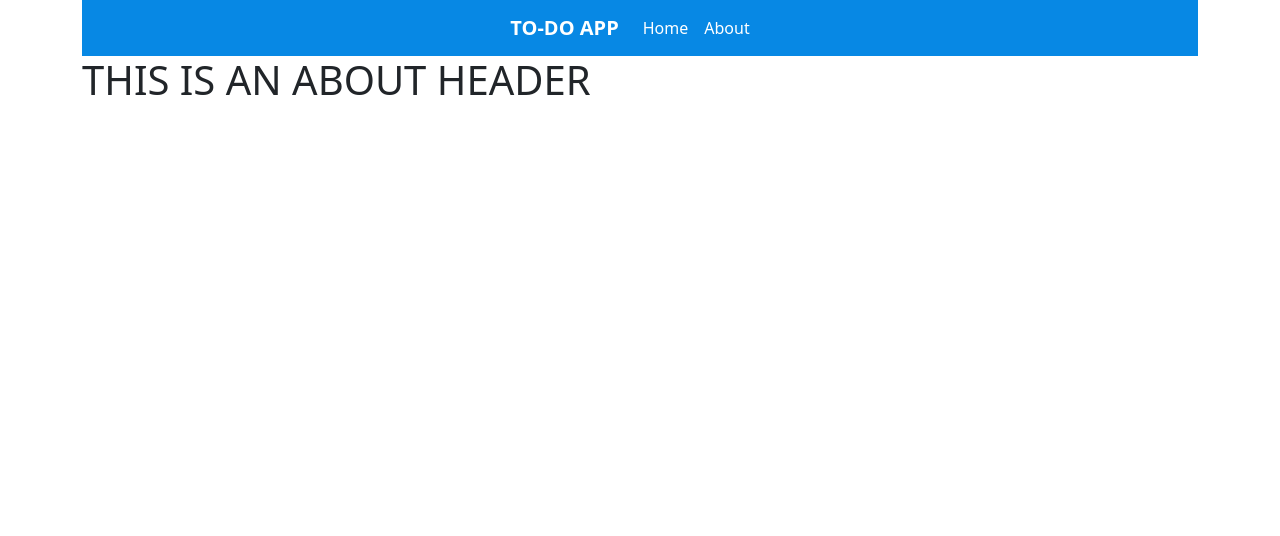
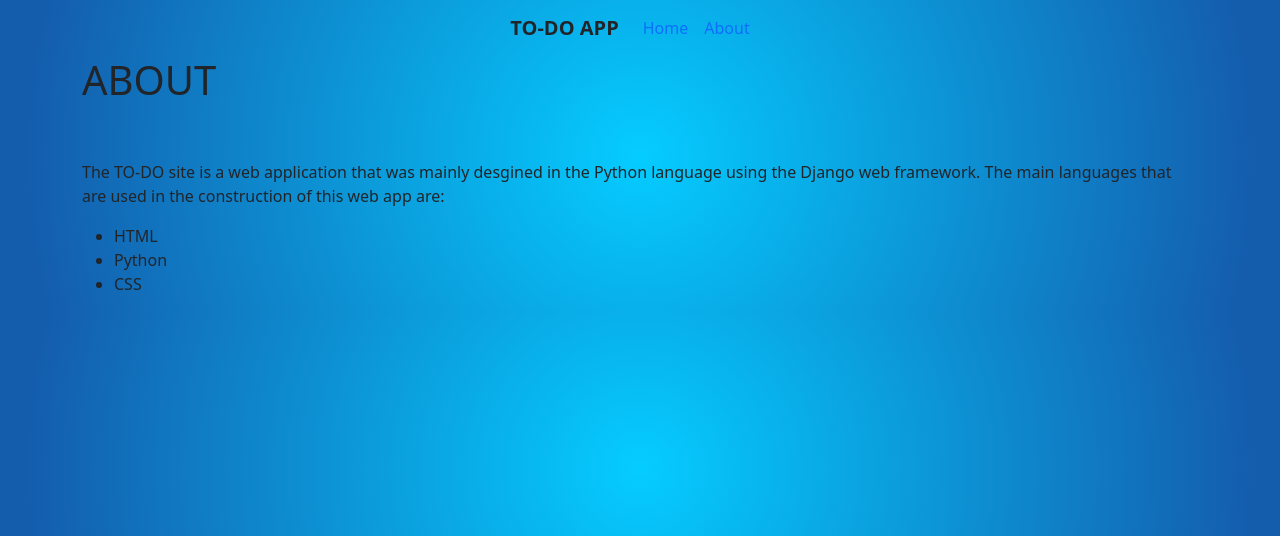
Before and after one commit to Oz2308/TODO-Webapp, a Django app: page /about/ in a window 1280 px wide. Shown: the top 536 px of the page. Run offline with Django 3.2, Linux system fonts and the light colour scheme.

Commit message:
Welcome Page/nav bar edit
Changed base template, added homepage button, removed navbar colour

```diff
--- a/todo_app/templates/todo/about.html
+++ b/todo_app/templates/todo/about.html
@@ -6,7 +6,16 @@
     <title>ABOUT US</title>
 </head>
 <body>
-    <h1>THIS IS AN ABOUT HEADER</h1>
+    <h1>ABOUT</h1>
+    <br></br>
+    <p>The TO-DO site is a web application that was mainly desgined in the Python language using the Django web framework.
+        The main languages that are used in the construction of this web app are: </p>
+
+        <ul>
+            <li>HTML</li>
+            <li>Python</li>
+            <li>CSS</li>
+        </ul>
 </body>
 </html>
 {% endblock content %}
--- a/todo_app/templates/todo/base.html
+++ b/todo_app/templates/todo/base.html
@@ -8,11 +8,20 @@
     <link href="https://cdn.jsdelivr.net/npm/bootstrap@5.0.0-beta3/dist/css/bootstrap.min.css" rel="stylesheet" integrity="sha384-eOJMYsd53ii+scO/bJGFsiCZc+5NDVN2yr8+0RDqr0Ql0h+rP48ckxlpbzKgwra6" crossorigin="anonymous">
 
     <title>TODO APP</title>
+
+    <style>
+      body {
+          background: rgb(5,204,255);
+          background: radial-gradient(circle, rgba(5,204,255,1) 0%, rgba(20,93,173,1) 93%);
+      }
+      </style>
+
 </head>
+<!-- colour tag Just in case > style="background-color: #0788e4;" -->
 
 <body>
     <div class="container">
-        <nav class="navbar navbar-expand-lg navbar-dark" style="background-color: #0788e4;">
+        <nav class="navbar navbar transparent navbar-expand-lg">
             <div class="container nav justify-content-center">
               <button class="navbar-toggler" type="button" data-bs-toggle="collapse" data-bs-target="#navbarNav" aria-controls="navbarNav" aria-expanded="false" aria-label="Toggle navigation">
                 <span class="navbar-toggler-icon"></span>
--- a/todo_app/templates/todo/home.html
+++ b/todo_app/templates/todo/home.html
@@ -6,7 +6,7 @@
     <title>HOME PAGE</title>
 </head>
 <body>
-    <h1 style="text-align:center;">GET STARTED NOW!</h1>
+    <br></br>
 
     <h2>Add TO-DO Items Here:</h2>
     <form action="/home/" method="post">{% csrf_token %}
@@ -14,6 +14,7 @@
         <input  type="submit" value="Add"/>
 
     </form>
+
     <br></br>
 
     <h2>TODO:</h2>
--- a/todo_app/todo_app/settings.py
+++ b/todo_app/todo_app/settings.py
@@ -120,3 +120,9 @@ USE_TZ = True
 # https://docs.djangoproject.com/en/3.1/howto/static-files/
 
 STATIC_URL = '/static/'
+
+STATICFILES_DIR = [
+
+    os.path.join(BASE_DIR, 'static')
+
+]
```
Also changed, not shown: todo_app/templates/todo/welcome.html (+48 -5 lines), todo_app/db.sqlite3.
